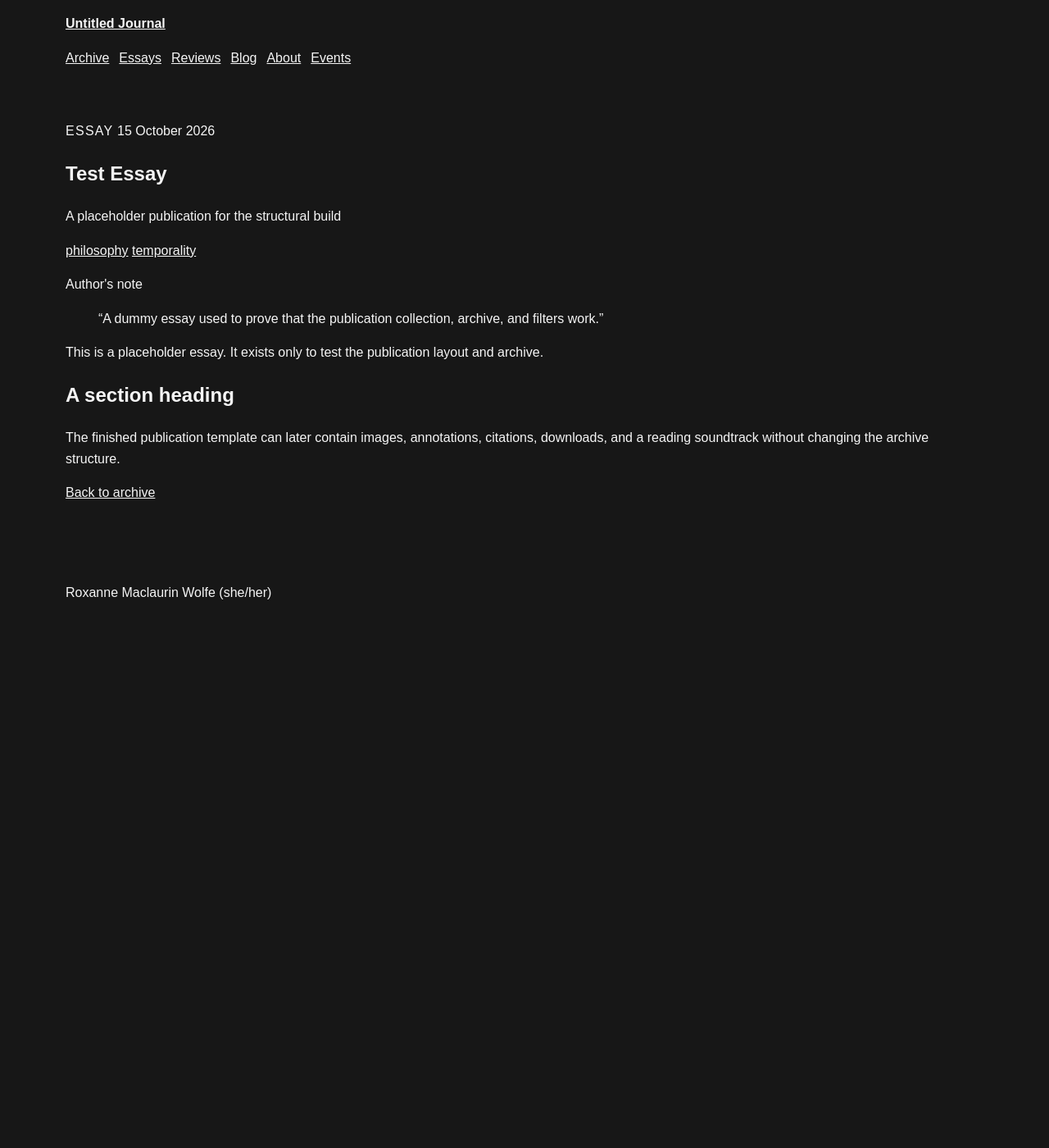
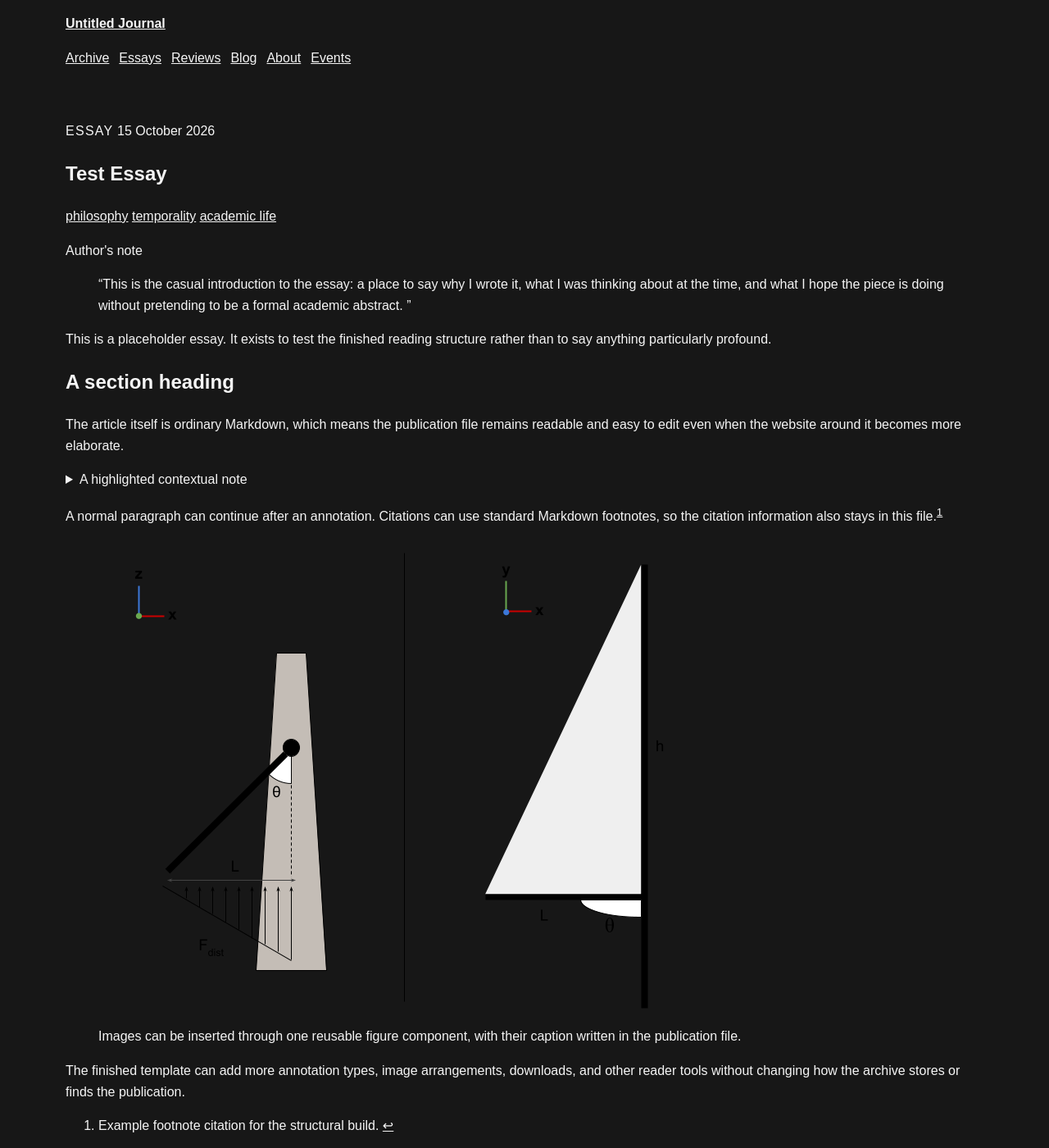
Before and after one commit to roxannewolfe/roxannewolfe.github.io, a Jekyll site: the page built from _publications/test-essay.md, in a window 1280 px wide and 1400 px high. Shown: the whole window at 82% size. Built offline with Jekyll 4.4.1, drawn with Linux system fonts in a browser that asks for light colours.

Commit message:
Expand test essay article features

```diff
--- a/_publications/test-essay.md
+++ b/_publications/test-essay.md
@@ -1,17 +1,31 @@
 ---
 title: "Test Essay"
-subtitle: "A placeholder publication for the structural build"
 date: 2026-10-15
 type: essay
 slug: test-essay
 topics:
   - philosophy
   - temporality
+  - academic life
+author_note: >
+  This is the casual introduction to the essay: a place to say why I wrote it,
+  what I was thinking about at the time, and what I hope the piece is doing
+  without pretending to be a formal academic abstract.
 summary: "A dummy essay used to prove that the publication collection, archive, and filters work."
 ---
 
-This is a placeholder essay. It exists only to test the publication layout and archive.
+This is a placeholder essay. It exists to test the finished reading structure rather than to say anything particularly profound.
 
 ## A section heading
 
-The finished publication template can later contain images, annotations, citations, downloads, and a reading soundtrack without changing the archive structure.
+The article itself is ordinary Markdown, which means the publication file remains readable and easy to edit even when the website around it becomes more elaborate.
+
+{% include note.html type="context" text="A highlighted contextual note" note="This expandable note is authored inside the essay file. Later, different semantic note types can receive different colours without changing the essay text." %}
+
+A normal paragraph can continue after an annotation. Citations can use standard Markdown footnotes, so the citation information also stays in this file.[^1]
+
+{% include figure.html src="/assets/test-image.png" alt="A test image used in the structural build" caption="Images can be inserted through one reusable figure component, with their caption written in the publication file." %}
+
+The finished template can add more annotation types, image arrangements, downloads, and other reader tools without changing how the archive stores or finds the publication.
+
+[^1]: Example footnote citation for the structural build.
```
